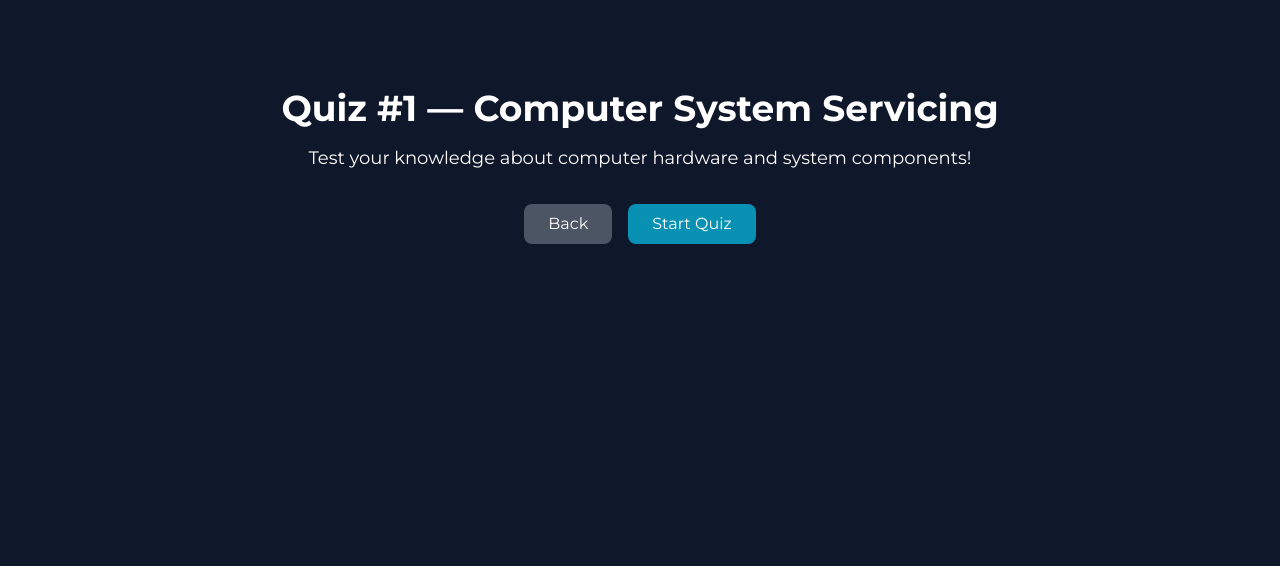
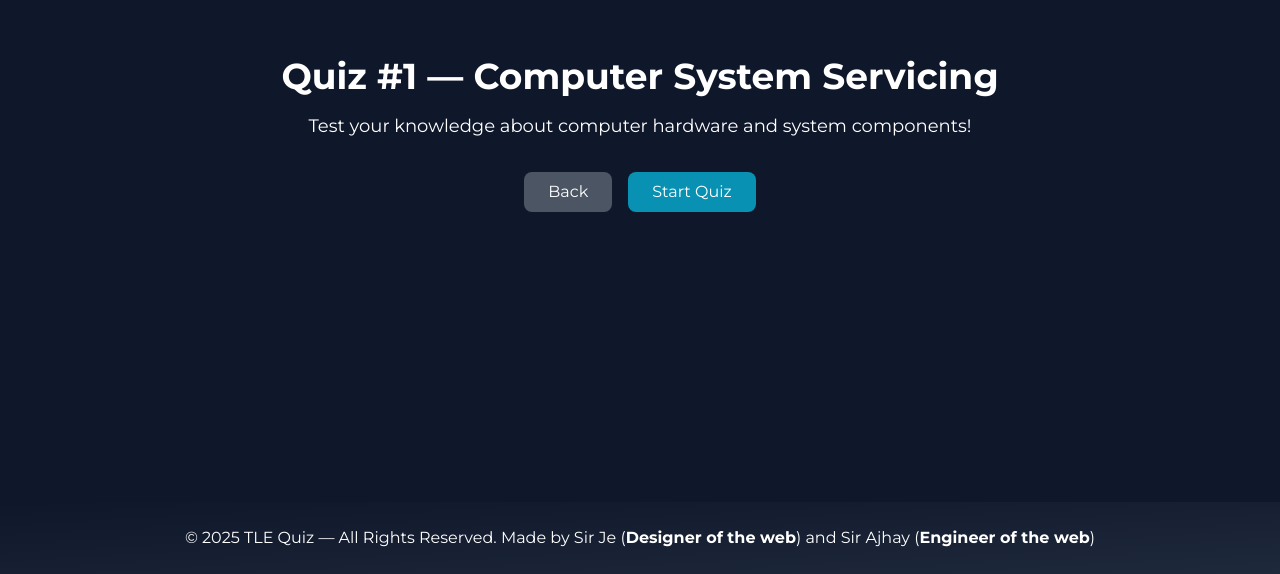
Before and after one commit to slur1/Quiz, a React (Vite) app: page /quiz in a window 1280 px wide. Shown: the part 234-808 px from the top of the page. Built offline with nearby package versions, Linux system fonts and the light colour scheme.

Commit message:
some changes to the footer and validation for name, email and section

```diff
--- a/src/Pages/QuizDescription.jsx
+++ b/src/Pages/QuizDescription.jsx
@@ -27,7 +27,11 @@ export default function QuizDescription() {
         icon: "success",
         title: "Welcome!",
         text: `Hi ${formData.firstName} ${formData.lastName}, you may now start your quiz.`,
-        confirmButtonColor: "#06b6d4",
+        showConfirmButton: false,
+        allowOutsideClick: false,
+        allowEscapeKey: false,
+        timerProgressBar: true,
+        timer: 2500,
         background: "#334155",
         color: "#ffffff",
       });
@@ -79,7 +83,7 @@ export default function QuizDescription() {
   return (
     <>
       {/* Main UI */}
-      <div className="min-h-screen flex flex-col items-center justify-center bg-slate-900 text-white">
+      <div className="min-h-[92vh] flex flex-col items-center justify-center bg-slate-900 text-white">
         <h1 className="text-4xl font-bold mb-4">Quiz #1 — Computer System Servicing</h1>
         <p className="text-lg mb-8">
           Test your knowledge about computer hardware and system components!
@@ -101,6 +105,11 @@ export default function QuizDescription() {
           </button>
         </div>
       </div>
+       <footer className="bg-gradient-to-br from-[#0f172a] to-[#1e293b] text-white py-6">
+        <div className="max-w-7xl mx-auto px-4 sm:px-6 lg:px-8 text-center">
+          <p>© 2025 TLE Quiz — All Rights Reserved. Made by Sir Je (<b>Designer of the web</b>) and Sir Ajhay (<b>Engineer of the web</b>)</p>
+        </div>
+      </footer>
 
       {/* Registration Modal */}
       {showModal && (
--- a/src/Pages/QuizPage.jsx
+++ b/src/Pages/QuizPage.jsx
@@ -200,7 +200,8 @@ export default function QuizPage() {
     <>
 
       {quizUser ? (
-        <div className="min-h-screen bg-gradient-to-br from-slate-900 via-slate-800 to-slate-900 text-white p-6">
+      <>
+        <div className="min-h-[92vh] bg-gradient-to-br from-slate-900 via-slate-800 to-slate-900 text-white p-6">
           <div className="max-w-2xl mx-auto">
             <div className="flex justify-between items-center mb-4">
               <h1 className="text-1xl font-bold text-cyan-400">{quizUser.firstName} {quizUser.lastName}</h1>
@@ -287,25 +288,6 @@ export default function QuizPage() {
 
             {/* Navigation */}
         <div className="flex gap-4">
-      {/* <button
-        onClick={handlePrev}
-        disabled={currentQuestion === 0}
-        className="flex-1 flex items-center justify-center gap-2 bg-slate-700 hover:bg-slate-600 py-3 rounded-lg disabled:opacity-50"
-      >
-
-        <svg
-          xmlns="http://www.w3.org/2000/svg"
-          className="h-5 w-5"
-          fill="none"
-          viewBox="0 0 24 24"
-          stroke="currentColor"
-          strokeWidth={2}
-        >
-          <path strokeLinecap="round" strokeLinejoin="round" d="M15 19l-7-7 7-7" />
-        </svg>
-        Previous
-      </button> */}
-
           <button
             onClick={handleNext}
             className="flex-1 flex items-center justify-center gap-2 bg-gradient-to-r from-cyan-500 to-blue-600 hover:from-cyan-600 hover:to-blue-700 py-3 rounded-lg"
@@ -331,6 +313,12 @@ export default function QuizPage() {
 
           </div>
         </div>
+      <footer className="bg-gradient-to-br from-[#0f172a] to-[#1e293b] text-white py-6">
+        <div className="max-w-7xl mx-auto px-4 sm:px-6 lg:px-8 text-center">
+          <p>© 2025 TLE Quiz — All Rights Reserved. Made by Sir Je (<b>Designer of the web</b>) and Sir Ajhay (<b>Engineer of the web</b>)</p>
+        </div>
+      </footer>
+      </>
       )
     : (
         <p>Loading user info...</p>
```
Also changed, not shown: 1 other file (tests, documents, lock files or other folders). Lines whose indentation alone changed are shown as unchanged.
